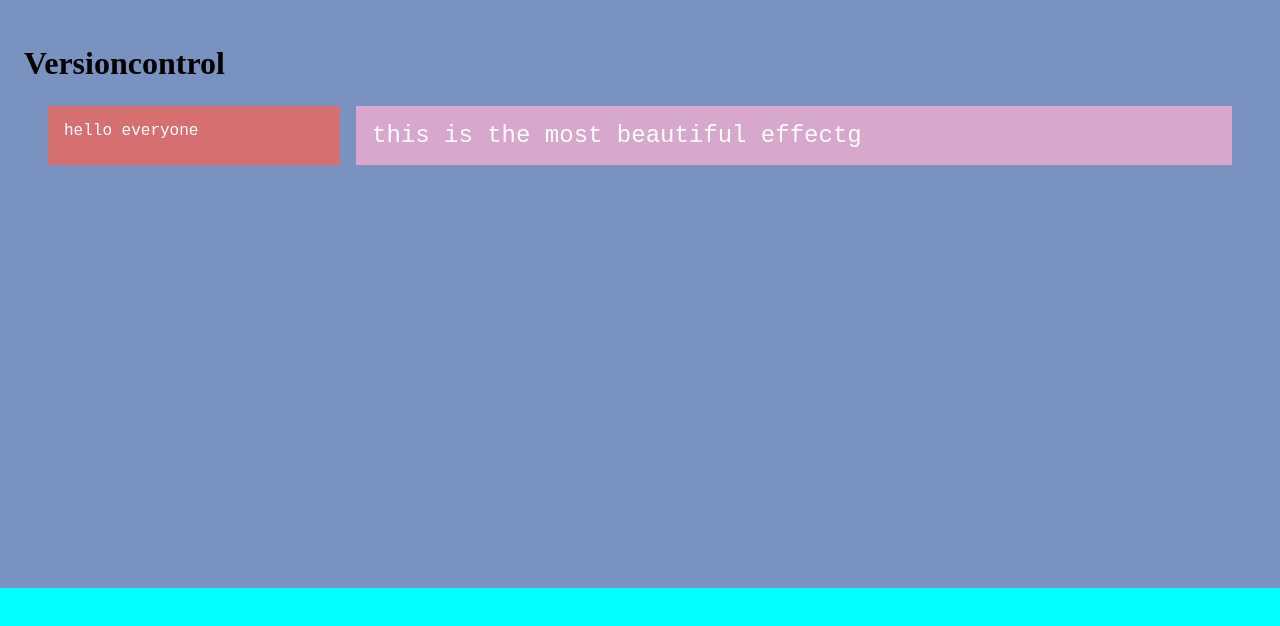
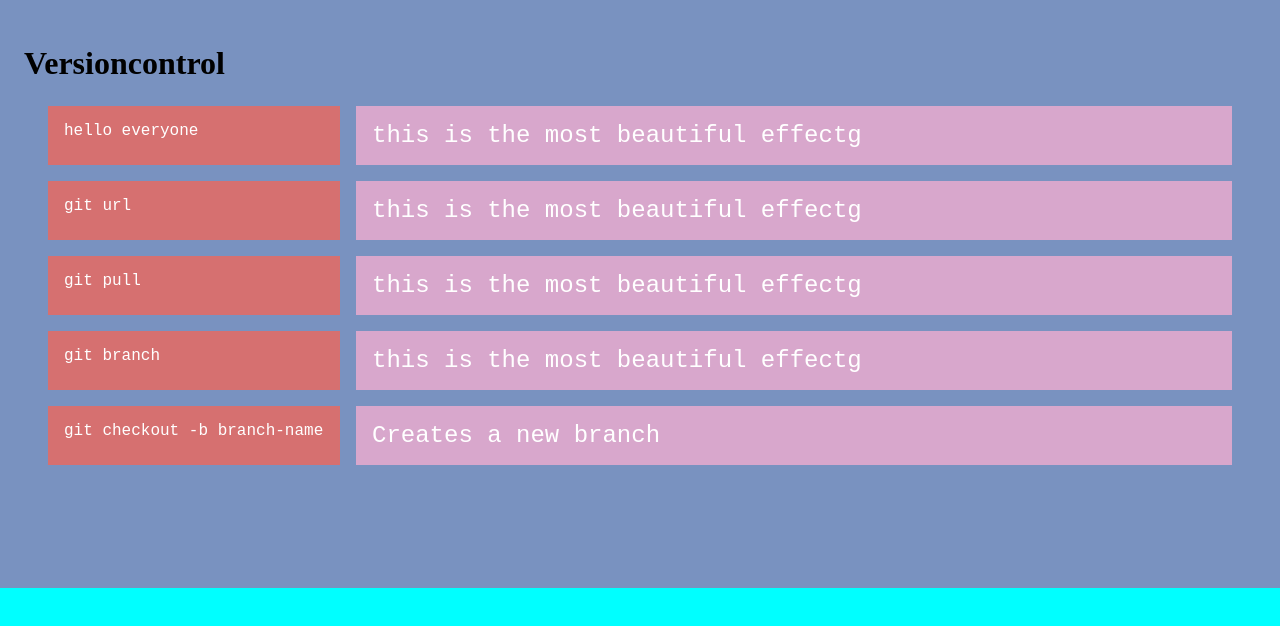
Before and after one commit to Ankitasingh88/Version-control, a plain HTML site: page index.html in a window 1280 px wide. Drawn offline with Linux system fonts and the light colour scheme.

Commit message:
Added create branch instruction

```diff
--- a/index.html
+++ b/index.html
@@ -13,6 +13,14 @@
           <main class="git-commands">
              <div class="git-commands_command">hello everyone</div>
               <div class="git-commands_effect">this is the most beautiful effectg</div>
+              <div class="git-commands_command">git url</div>
+              <div class="git-commands_effect">this is the most beautiful effectg</div>
+              <div class="git-commands_command">git pull</div>
+              <div class="git-commands_effect">this is the most beautiful effectg</div>
+              <div class="git-commands_command">git branch</div>
+              <div class="git-commands_effect">this is the most beautiful effectg</div>
+              <div class="git-commands_command">git checkout -b branch-name</div>
+              <div class="git-commands_effect">Creates a new branch</div>
           </main>
      </header>
 </body>
```
